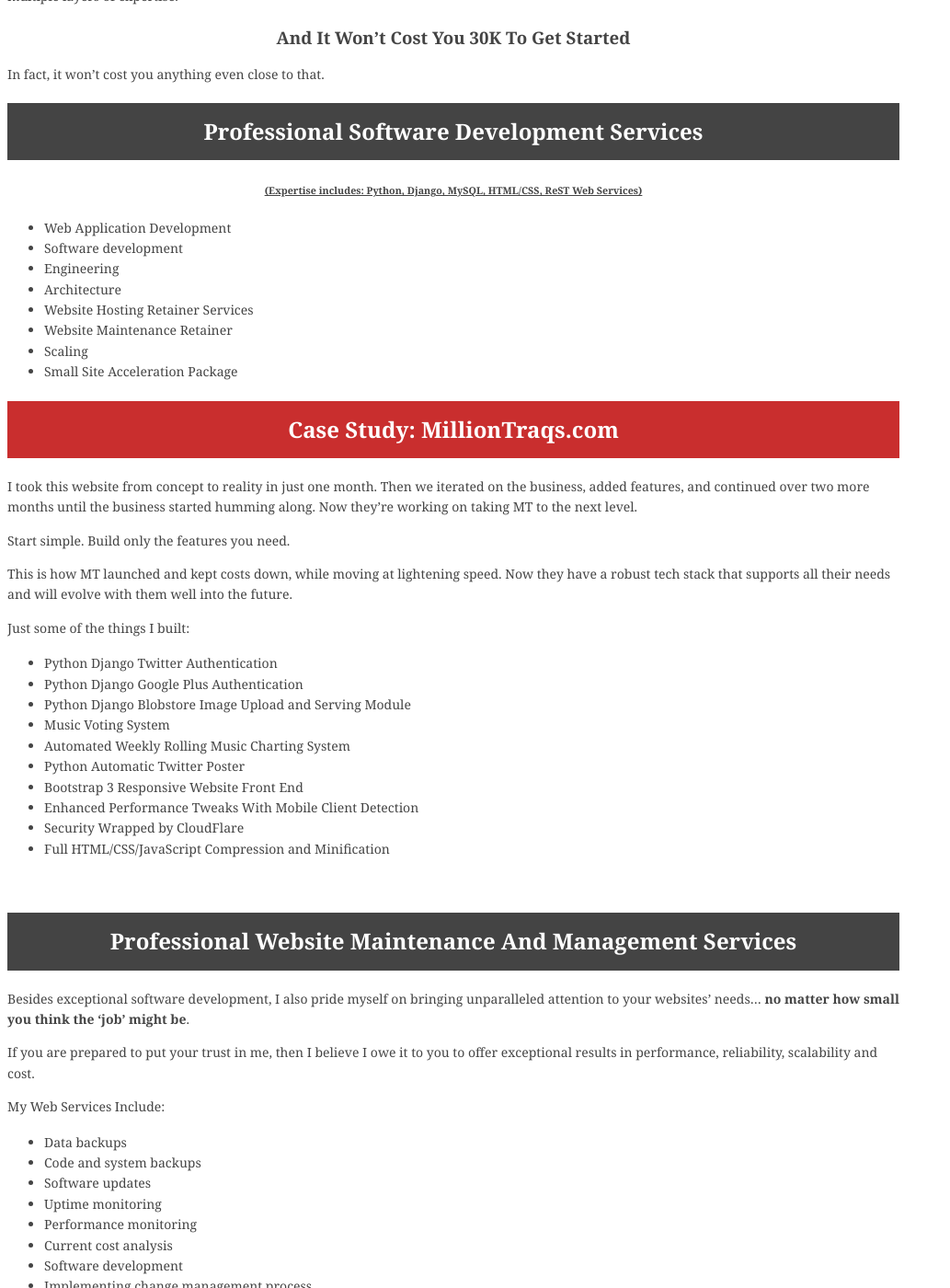
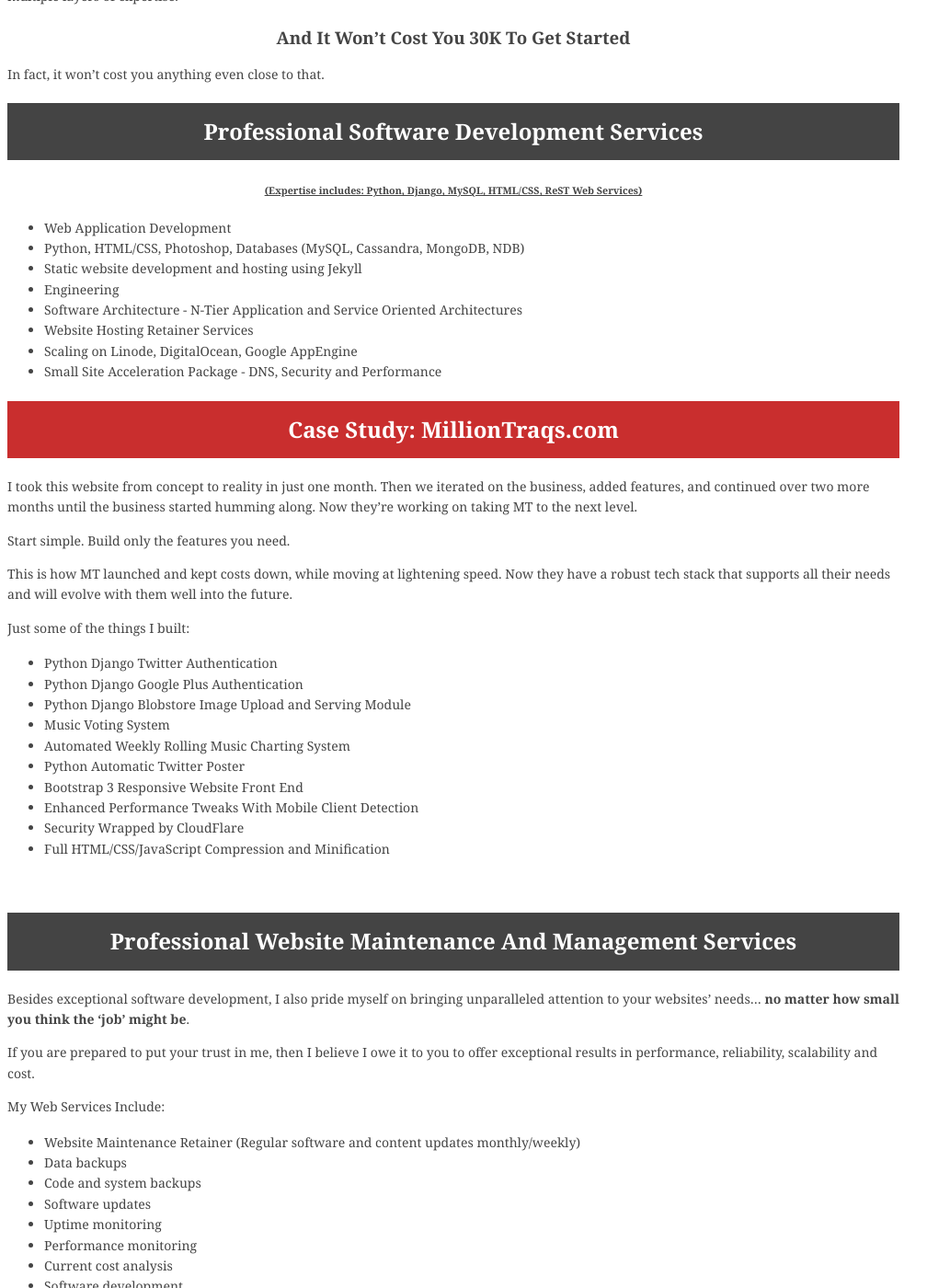
Before and after one commit to rayleyva/caoimhghin.github.io, a Jekyll site: the page built from services.md, in a window 1280 px wide and 1400 px high, scrolled down 2512 px. Shown: the whole window at 92% size, without its empty margins (0-1033 px from the left). Built offline with Jekyll 4.4.1, drawn with Linux system fonts in a browser that asks for light colours; nearby versions of some CDN libraries.

Commit message:
adding some services text

```diff
--- a/services.md
+++ b/services.md
@@ -77,13 +77,13 @@
 ###### (Expertise includes: Python, Django, MySQL, HTML/CSS, ReST Web Services)
 
 * Web Application Development
-* Software development
+* Python, HTML/CSS, Photoshop, Databases (MySQL, Cassandra, MongoDB, NDB)
+* Static website development and hosting using Jekyll
 * Engineering
-* Architecture
+* Software Architecture - N-Tier Application and Service Oriented Architectures
 * Website Hosting Retainer Services
-* Website Maintenance Retainer
-* Scaling
-* Small Site Acceleration Package
+* Scaling on Linode, DigitalOcean, Google AppEngine
+* Small Site Acceleration Package - DNS, Security and Performance
 
 ## Case Study: MillionTraqs.com
 
@@ -120,6 +120,7 @@
 
 My Web Services Include:
 
+* Website Maintenance Retainer (Regular software and content updates monthly/weekly)
 * Data backups
 * Code and system backups
 * Software updates
```
